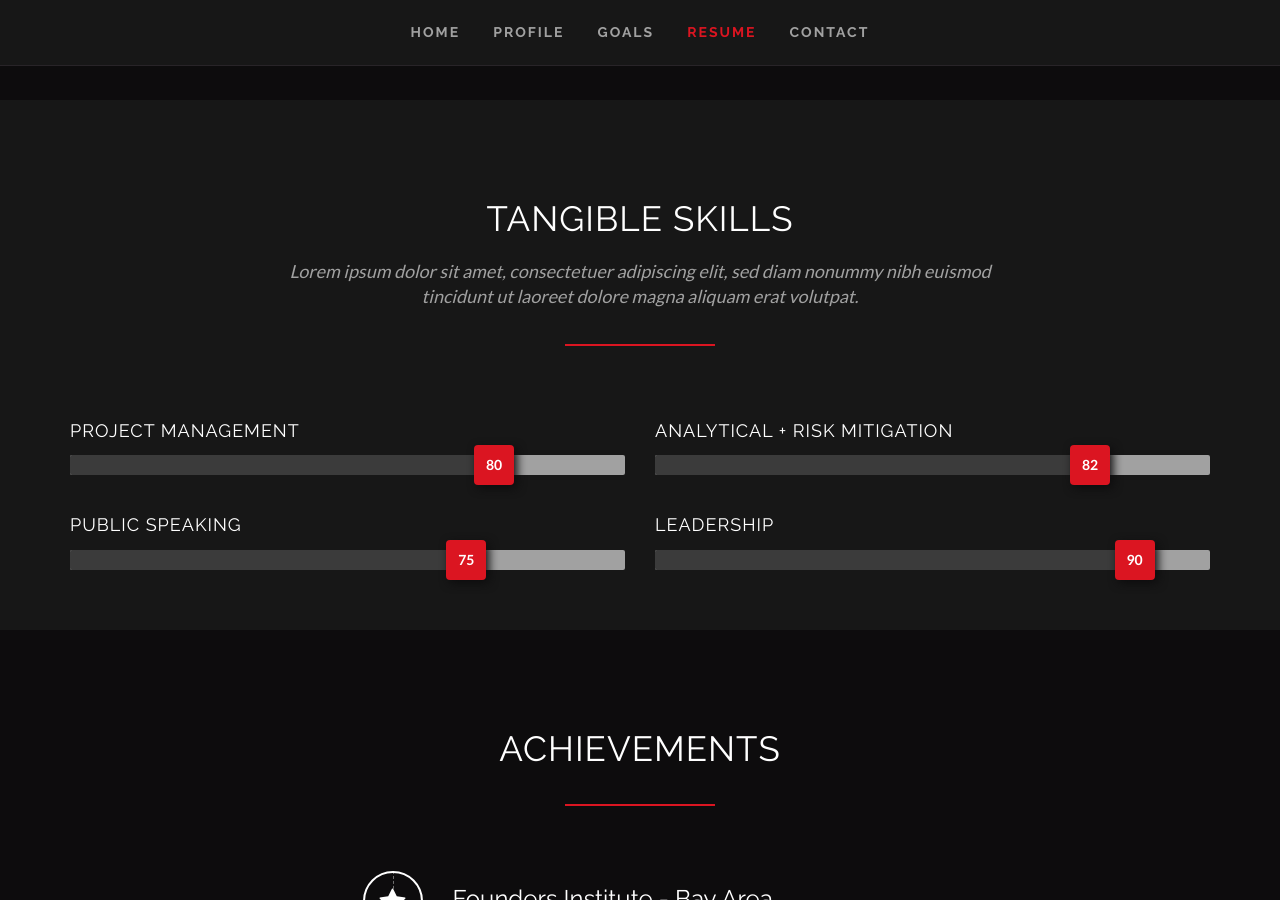
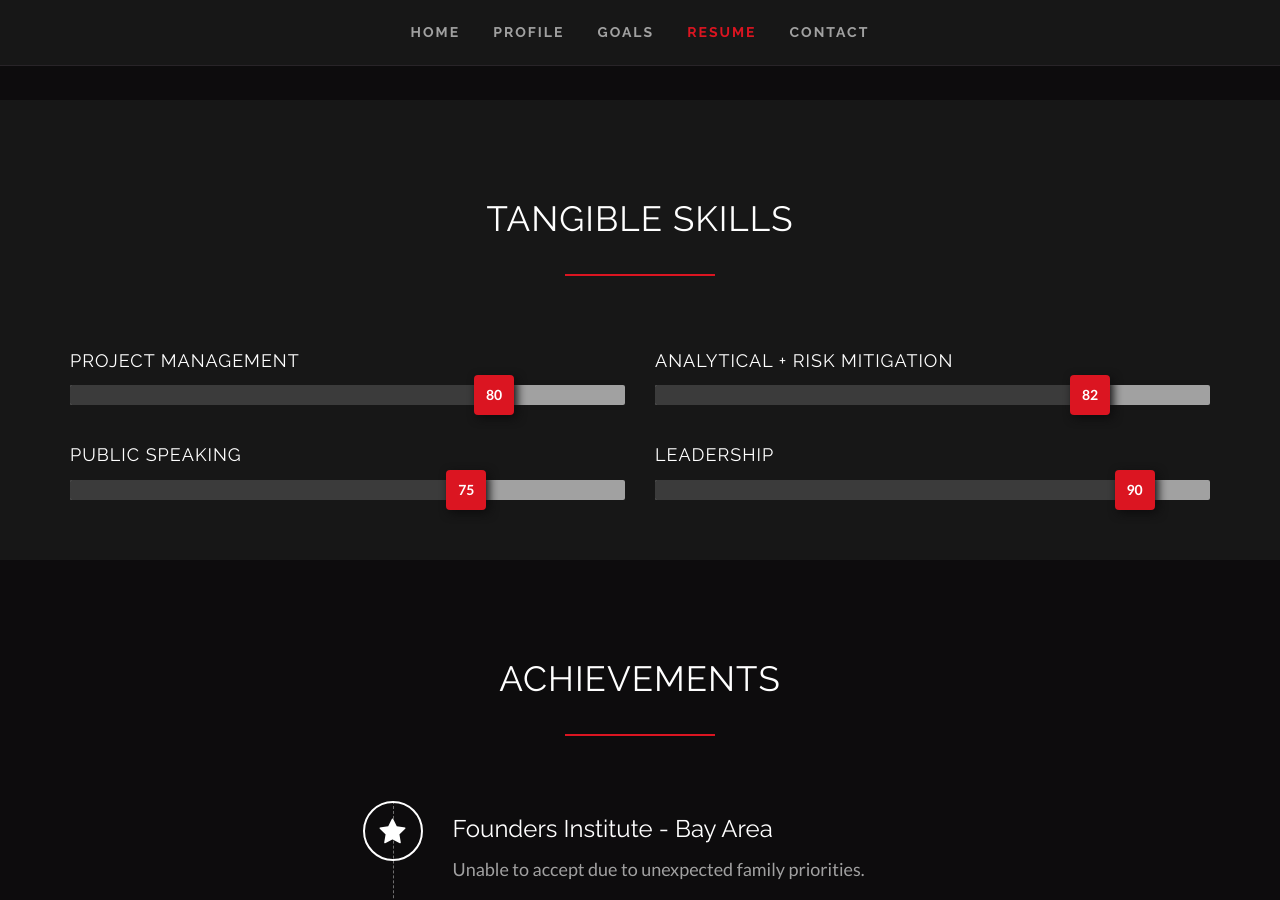
Before and after one commit to clearcareer/AhmadKhan, a Jekyll site: the page built from index.html, in a window 1280 px wide and 900 px high, scrolled down 3459 px. Built offline with Jekyll 4.4.1, drawn with Linux system fonts in a browser that asks for light colours; some web fonts are replaced.

Commit message:
Updated '/index.html' via CloudCannon

```diff
--- a/index.html
+++ b/index.html
@@ -427,7 +427,7 @@
                     <div class="col-md-8 col-md-offset-2 text-center">
                         <h2 class="section-title editable">Tangible Skills</h2>
 
-                        <p class="section-subtitle editable">Lorem ipsum dolor sit amet, consectetuer adipiscing elit, sed diam nonummy nibh euismod tincidunt ut laoreet dolore magna aliquam erat volutpat.</p>
+                        <p class="section-subtitle editable"></p>
 
                         <span class="divider center"></span>
                     </div>
```
